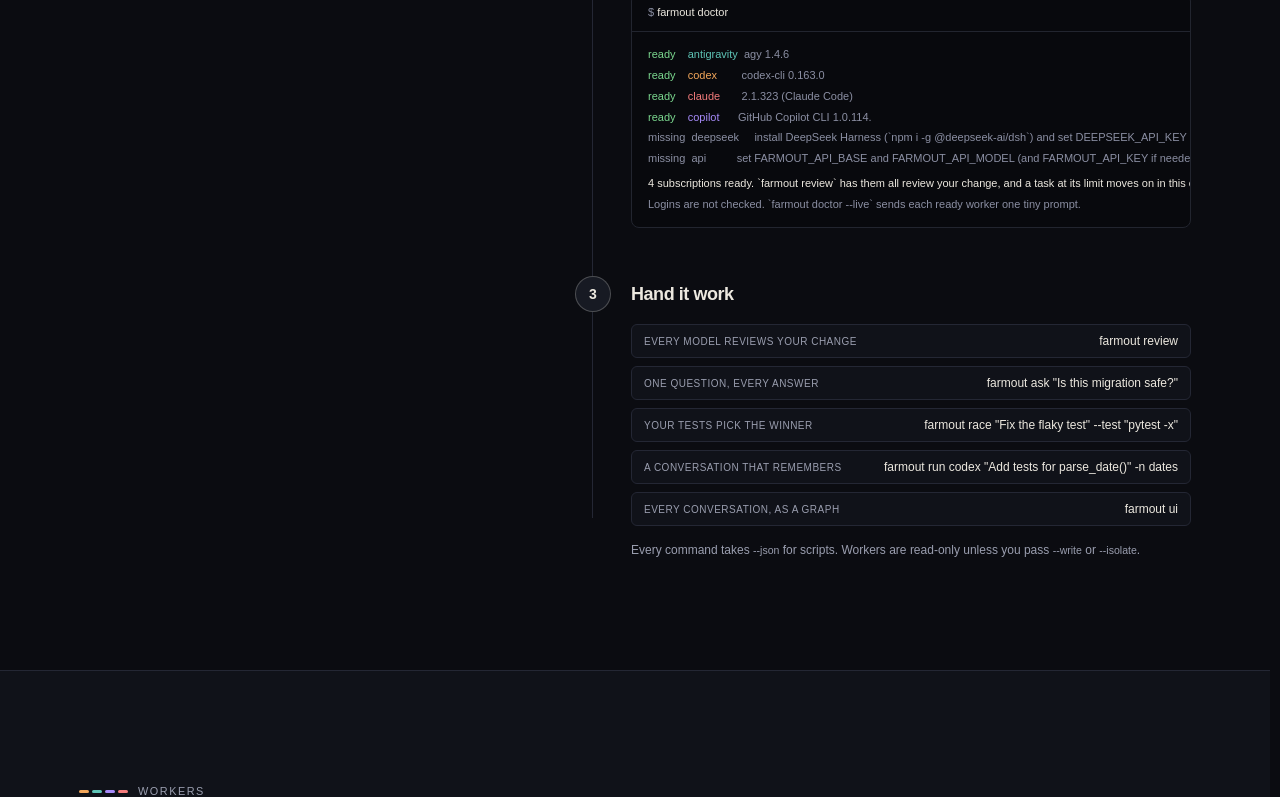
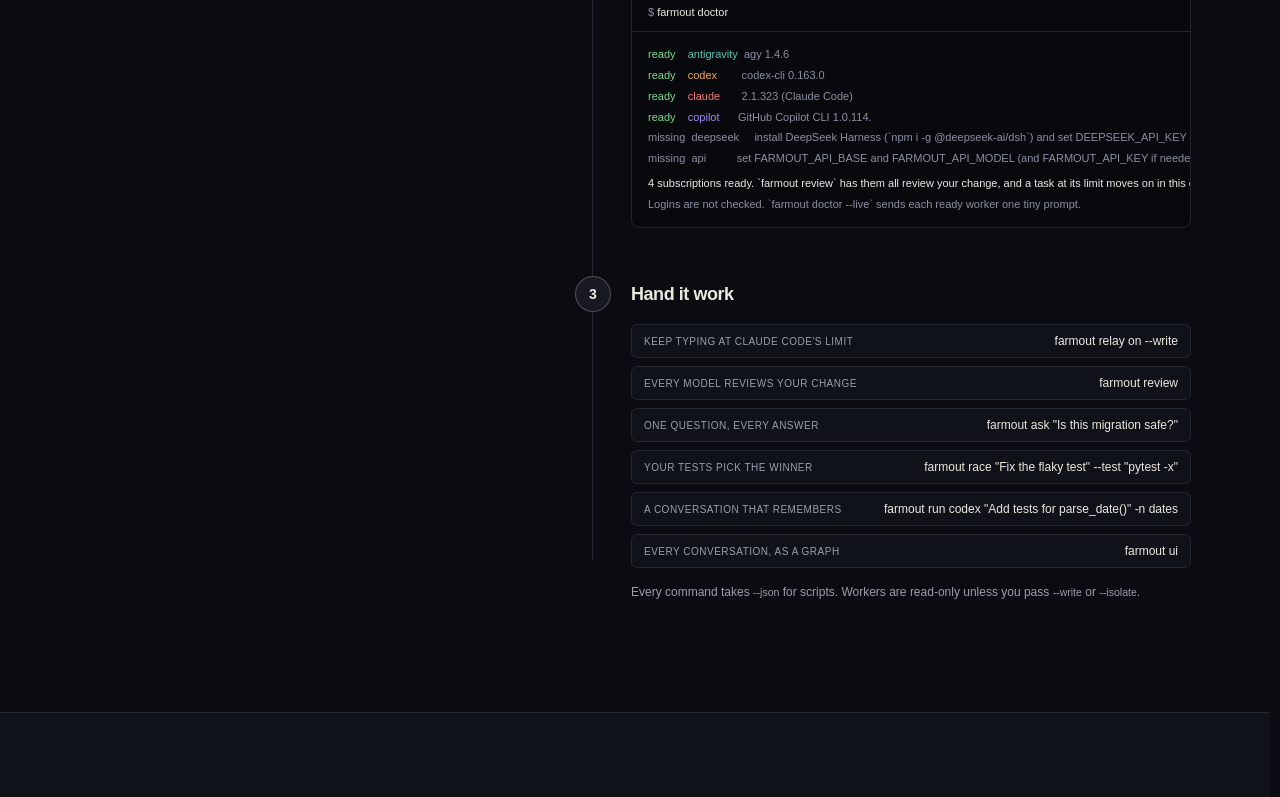
Before and after one commit to JayPokale/farmout, a Next.js app in the folder site/: page / in a window 1280 px wide. Shown: the part 6220-7017 px from the top of the page. Built offline with nearby package versions, Linux system fonts and the light colour scheme; no server answers; a web font is replaced by a local one.

Commit message:
Site: the relay leads the Get started commands
Not deployed.

```diff
--- a/site/src/components/GetStarted.tsx
+++ b/site/src/components/GetStarted.tsx
@@ -155,6 +155,7 @@ export default function GetStarted() {
             <Step n={3} title="Hand it work">
               <div className="grid gap-2 font-mono text-xs">
                 {[
+                  ["keep typing at Claude Code's limit", "farmout relay on --write"],
                   ["every model reviews your change", "farmout review"],
                   ["one question, every answer", 'farmout ask "Is this migration safe?"'],
                   ["your tests pick the winner", 'farmout race "Fix the flaky test" --test "pytest -x"'],
```
